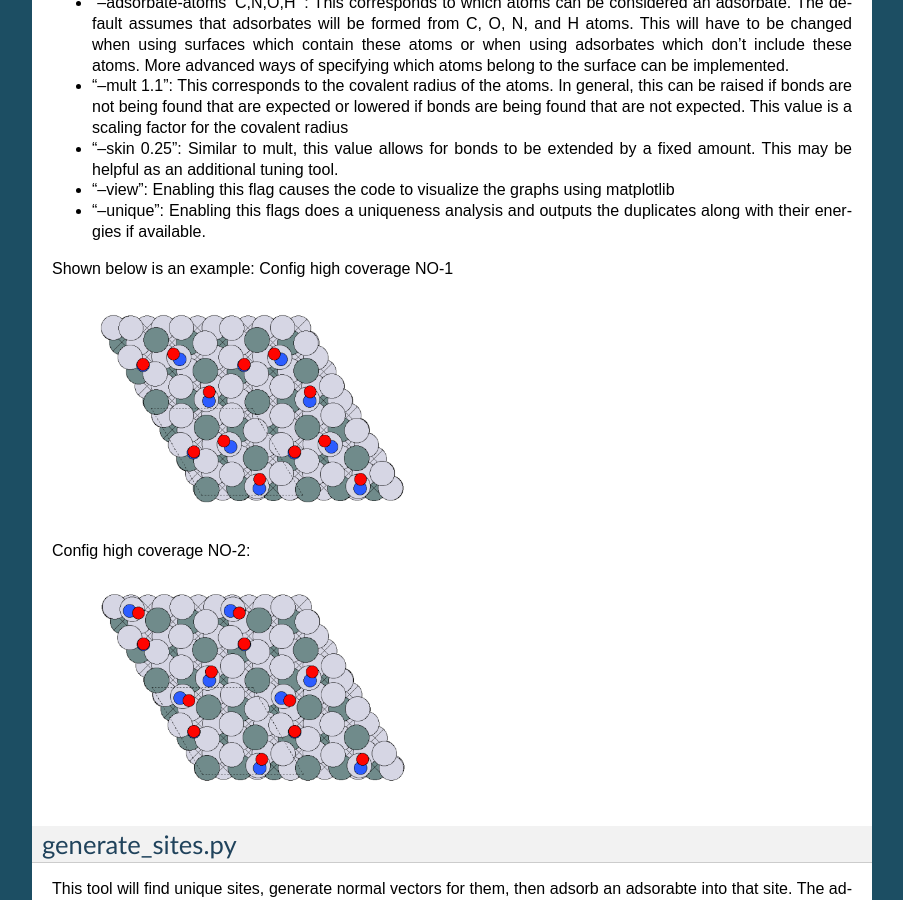
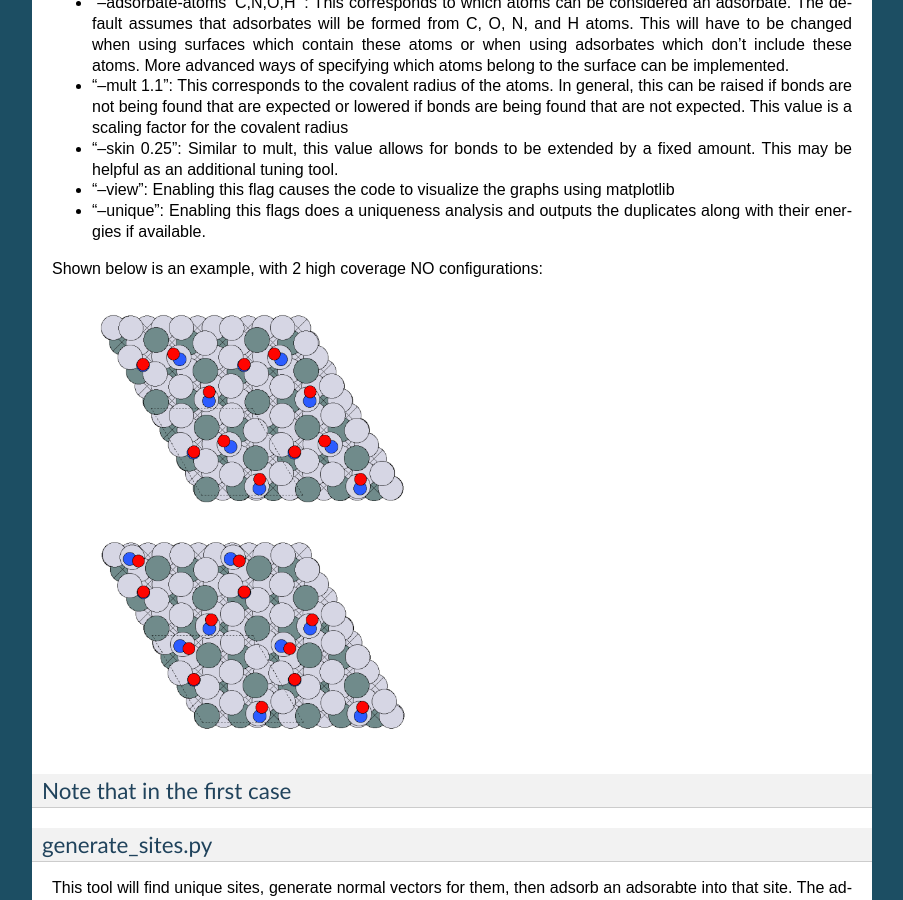
Before and after one commit to vsumaria/graph-theory-surfaces, a Sphinx documentation site: the page built from doc/source/Usage.rst, in a window 1280 px wide and 900 px high, scrolled down 617 px. Shown: the whole window, without its empty margins (198-1101 px from the left). Built offline with Sphinx 7.4.7, drawn with Linux system fonts in a browser that asks for light colours; formulas are drawn with MathJax 3.

Commit message:
Update doc/source/Usage.rst

```diff
--- a/doc/source/Usage.rst
+++ b/doc/source/Usage.rst
@@ -32,19 +32,17 @@ The following are options you should consider checking since the defaults may no
 
 - "--unique": Enabling this flags does a uniqueness analysis and outputs the duplicates along with their energies if available.
 
-Shown below is an example:
-Config high coverage NO-1
+Shown below is an example, with 2 high coverage NO configurations:
+
 
 .. image:: ../../images/unique/Slide2.png
   :width: 400
 
 
-Config high coverage NO-2:
-
 .. image:: ../../images/unique/Slide4.png
   :width: 400
 
-
+Note that in the first case
 -----------------
 generate_sites.py
 -----------------
```
